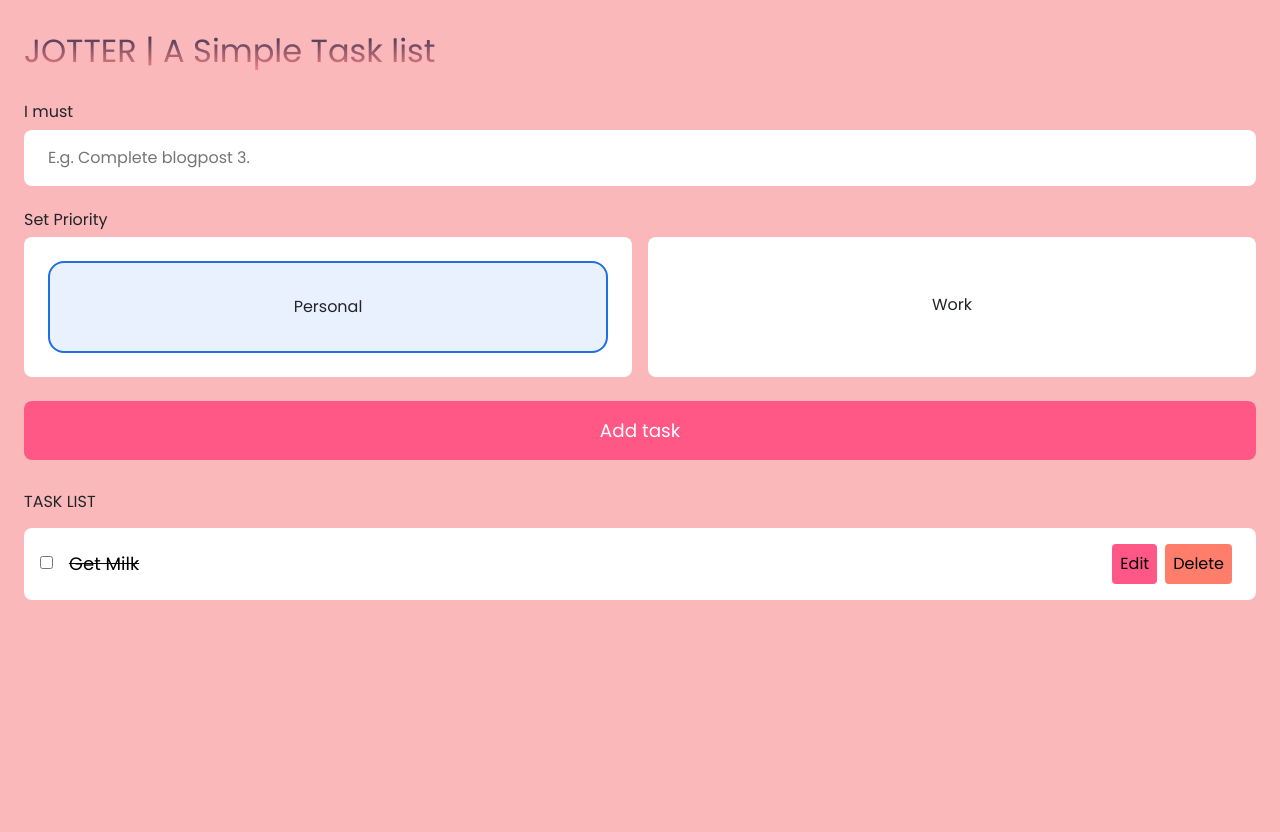
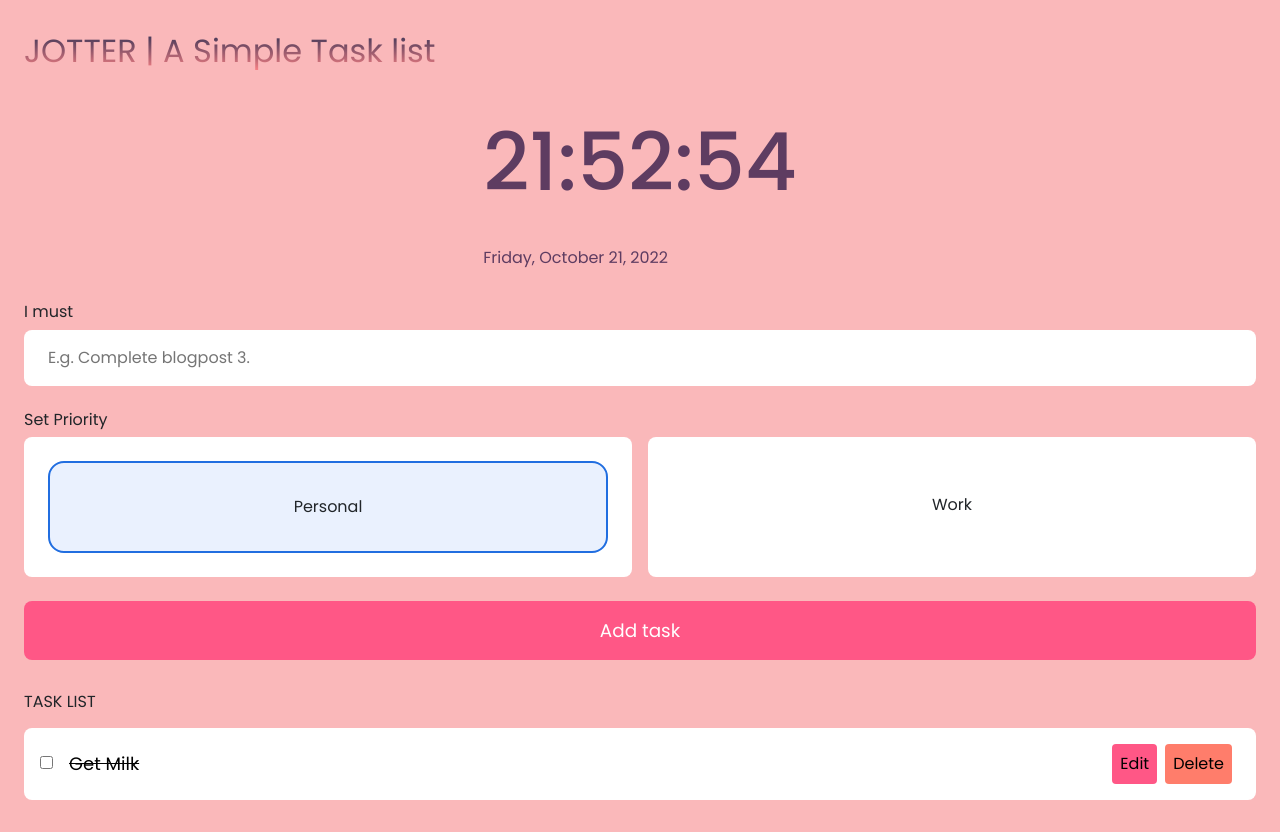
Before and after one commit to Zeenuxo/jotter, a website: page index.html in a window 1280 px wide. Before the commit the page ends 800 px from the top, so only its background shows below. Drawn offline with nearby package versions, Linux system fonts and the light colour scheme.

Commit message:
Clock - time date css

```diff
--- a/index.html
+++ b/index.html
@@ -30,6 +30,14 @@
       </section>
 
 
+      <!-- CLOCK -->
+      <section class="clock">
+      <div class="timedate">
+      <span class="time" id="time"></span>
+      <br>
+      <span class="date" id="date"></span>
+      </div>
+      </section>
 
 
 
--- a/style.css
+++ b/style.css
@@ -228,14 +228,17 @@ opacity: 0.75;
 
 
 /* DYNAMIC TIME & DATE */
-.timedate{}
+.timedate{
+    display: grid;
+    justify-content: center;
+}
 
-.time span {
+.time {
     color: #5E3C61;
     font-size: 5rem;
-    font-weight: 500px;
+    font-weight: 500;
 }
 
-.date span {
+.date {
     color: #5E3C61;
 }
```
